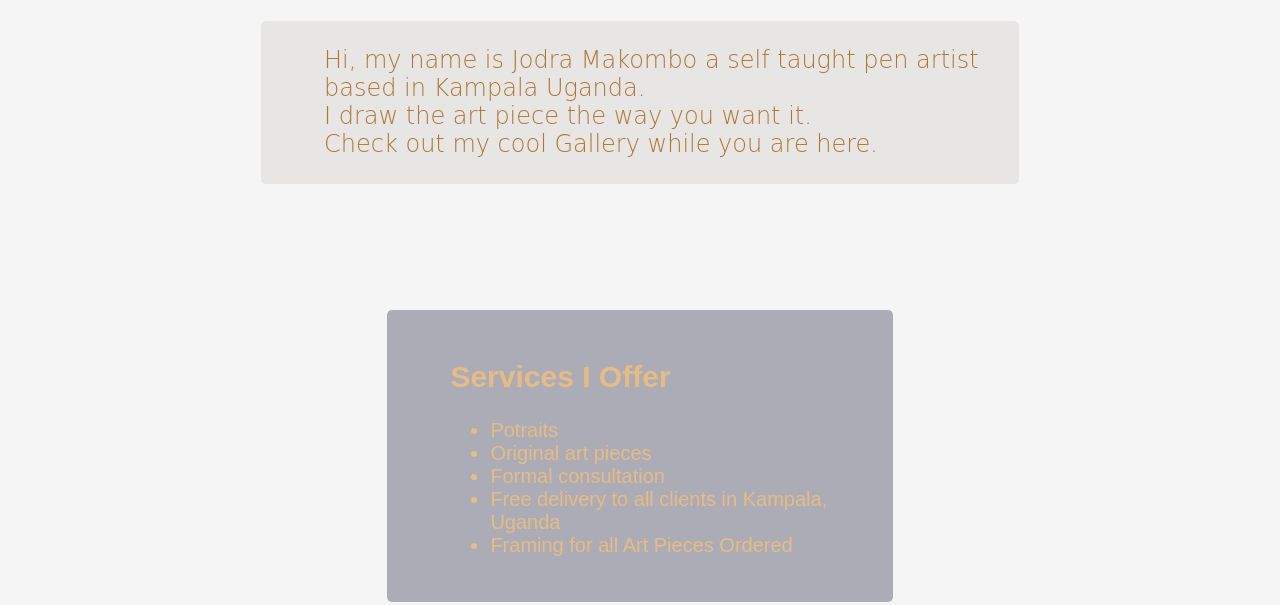
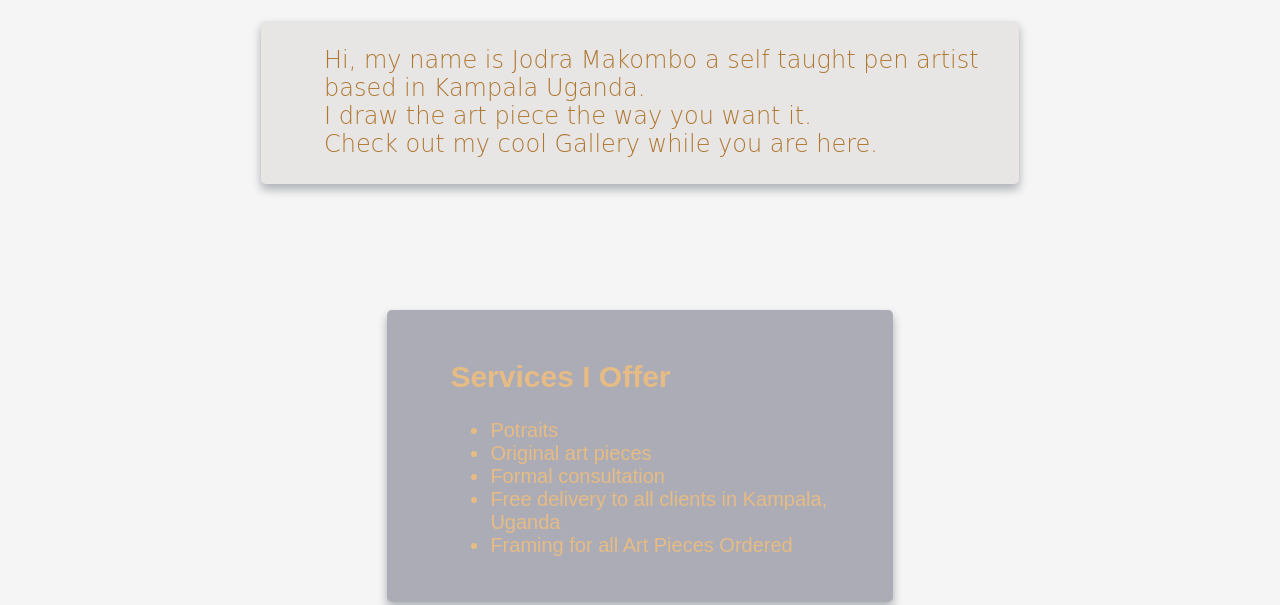
Before and after one commit to jodramakombo/portfolio, a plain HTML site: page index.html in a window 1280 px wide. Shown: the part 393-998 px from the top of the page. Drawn offline with Linux system fonts and the light colour scheme.

Commit message:
box shadows

```diff
--- a/index.html
+++ b/index.html
@@ -28,10 +28,10 @@ ul#menu li {display: inline-block; text-align: center; color: white;}
       <p id="profile" style="color: black"><img src="https://pbs.twimg.com/media/Eglcl09XcAULg-i?format=jpg&name=240x240" alt="profile pic" width="150" height="150" id="img">
       <br />Email: <strong>jodramakombo96@gmail.com</strong> </p></div>
       </div>
-    <p id="about" style="color: rgb(175, 120, 49);">Hi, my name is Jodra Makombo a self taught pen artist based in Kampala Uganda.
+    <p class="shadow" id="about" style="color: rgb(175, 120, 49);">Hi, my name is Jodra Makombo a self taught pen artist based in Kampala Uganda.
       <br/> I draw the art piece the way you want it.
       <br />Check out my cool Gallery while you are here.
-    <br /><div id="serv" style="color:  rgb(230, 187, 132);">
+    <br /><div class="shadow" id="serv" style="color:  rgb(230, 187, 132);">
    <strong><h2>Services I Offer</h2></strong>
     <ul>
       <li> Potraits</li>
--- a/style.css
+++ b/style.css
@@ -159,3 +159,6 @@ a:hover {
   text-align: center;
   border-radius: 5px;
 }
+.shadow {
+  box-shadow: 0px 4px 8px 0px rgb(128, 147, 165, 0.3), 0 6px 10px 0 rgb(7, 7, 7, 0.2);
+}
```
